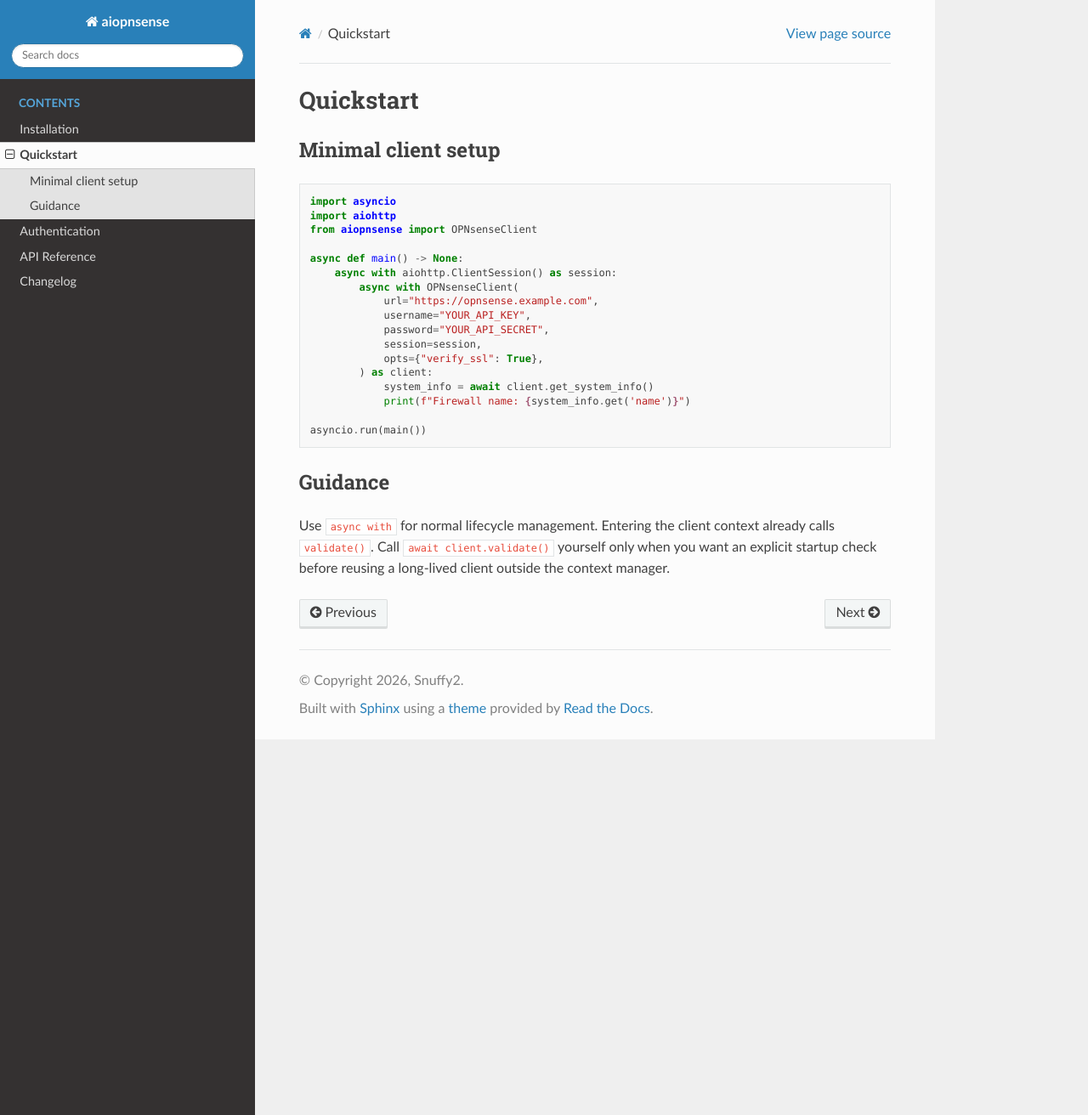
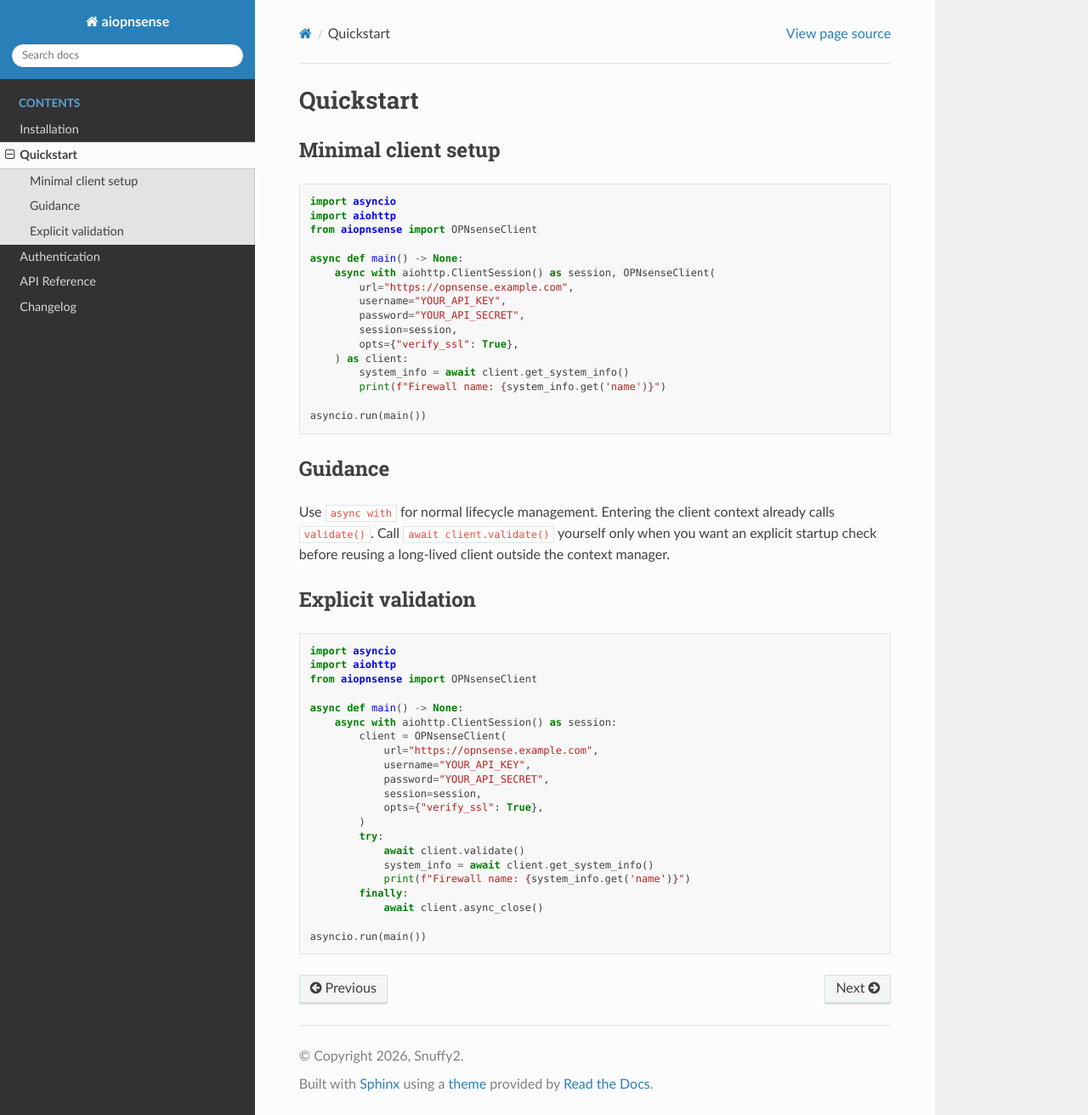
Before and after one commit to Snuffy2/aiopnsense, a Sphinx documentation site: the page built from docs/source/quickstart.rst, in a window 1280 px wide and 1312 px high. Shown: the whole window at 85% size. Built offline with Sphinx 7.4.7 and the Read the Docs theme 3.1.0, drawn with Linux system fonts in a browser that asks for light colours.

Commit message:
Clarify opts documentation (#30)

```diff
--- a/docs/source/authentication.rst
+++ b/docs/source/authentication.rst
@@ -6,14 +6,13 @@
 
 ``aiopnsense`` uses asynchronous client access to an OPNsense endpoint and should be
 initialized with the base URL, an ``aiohttp.ClientSession``, and API credentials
-appropriate for your deployment. In OPNsense, the generated API key is typically used
+appropriate for your deployment. In OPNsense, the generated API key is used
 as the ``username`` and the generated secret as the ``password``.
 
 TLS verification
 ----------------
 
-Enable certificate validation in production. Only disable TLS verification in controlled
-test environments.
+Only disable TLS verification if you understand the risks in doing so.
 
 .. code-block:: python
 
--- a/docs/source/quickstart.rst
+++ b/docs/source/quickstart.rst
@@ -30,3 +29,30 @@
 Use ``async with`` for normal lifecycle management. Entering the client context already
 calls ``validate()``. Call ``await client.validate()`` yourself only when you want an
 explicit startup check before reusing a long-lived client outside the context manager.
+
+Explicit validation
+-------------------
+
+.. code-block:: python
+
+   import asyncio
+   import aiohttp
+   from aiopnsense import OPNsenseClient
+
+   async def main() -> None:
+       async with aiohttp.ClientSession() as session:
+           client = OPNsenseClient(
+               url="https://opnsense.example.com",
+               username="YOUR_API_KEY",
+               password="YOUR_API_SECRET",
+               session=session,
+               opts={"verify_ssl": True},
+           )
+           try:
+               await client.validate()
+               system_info = await client.get_system_info()
+               print(f"Firewall name: {system_info.get('name')}")
+           finally:
+               await client.async_close()
+
+   asyncio.run(main())
```
Also changed, not shown: other parts of docs/source/quickstart.rst (+9 -10 lines), 1 other file.
